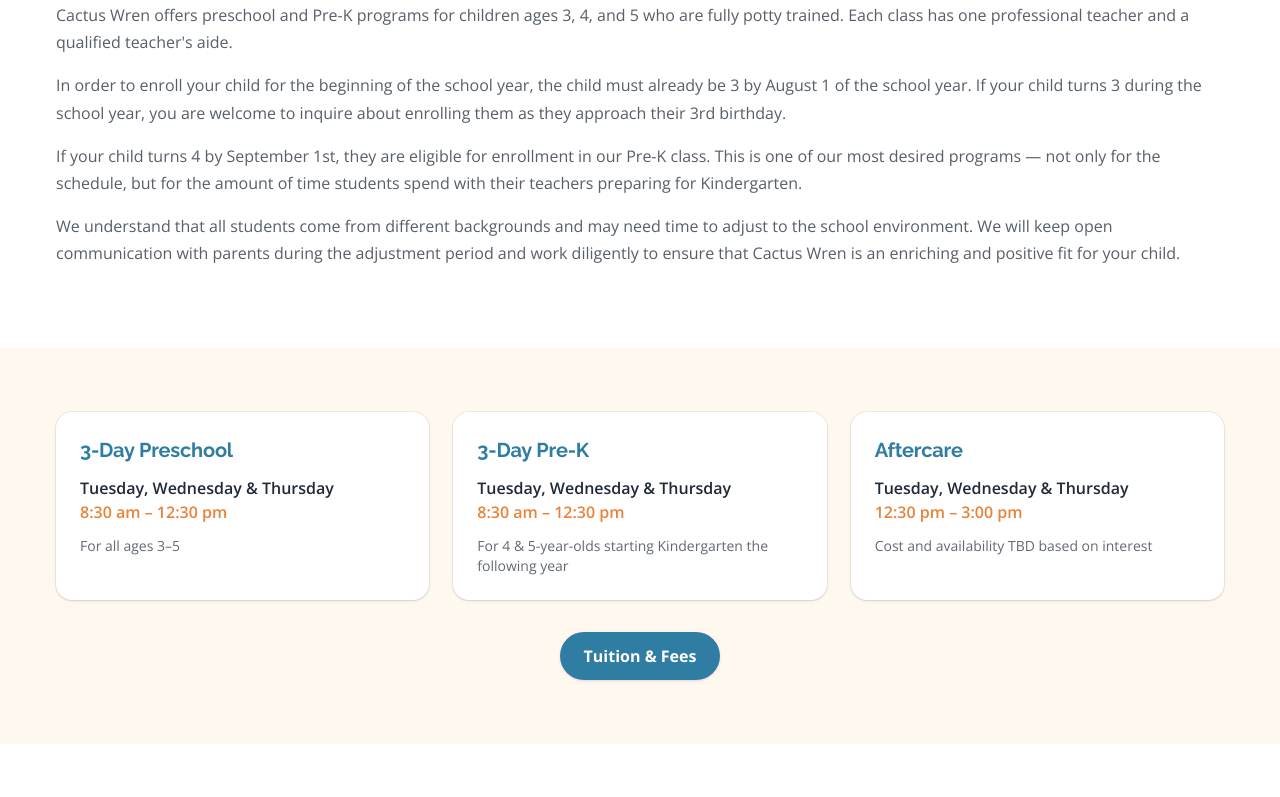
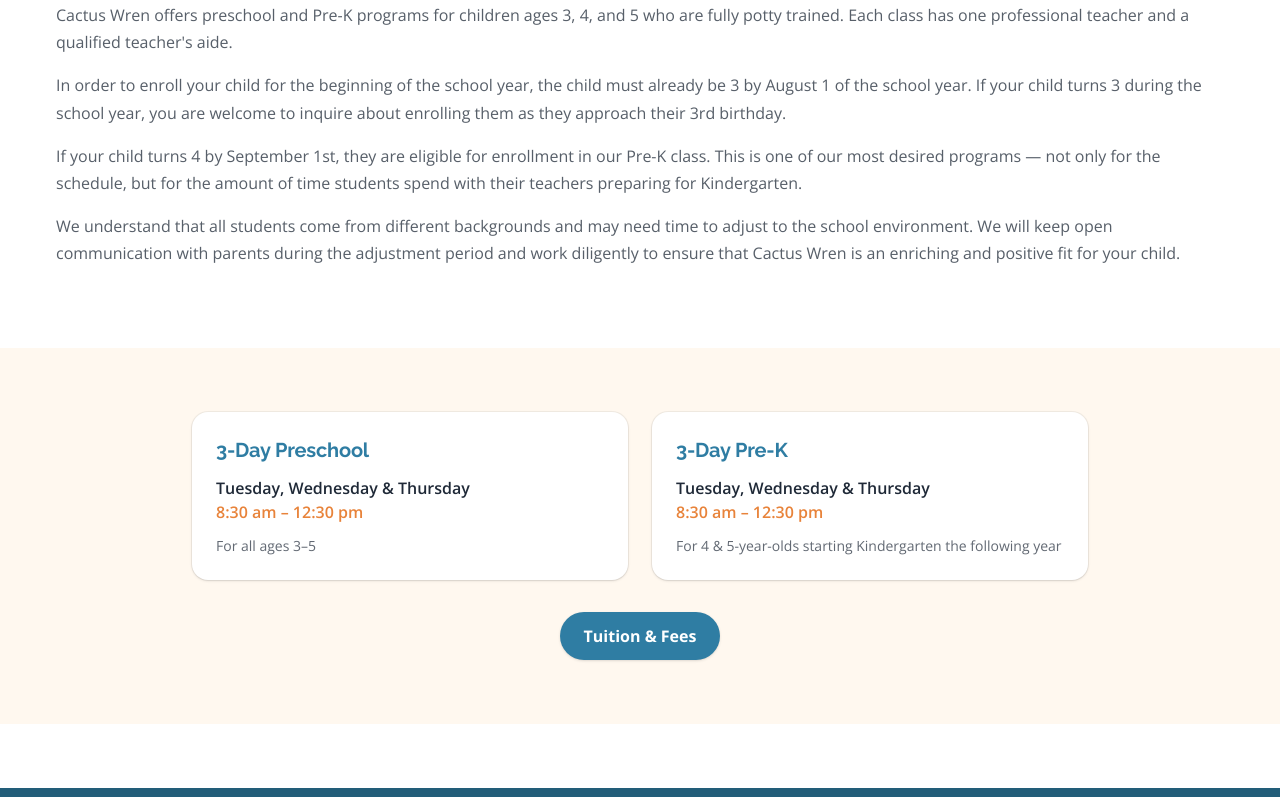
Before and after one commit to FreeForCharity/FFC-EX-cactuswrenpreschool.com, a Next.js app: page /class-schedules in a window 1280 px wide. Shown: the part 414-1211 px from the top of the page. Built offline with nearby package versions, Linux system fonts and the light colour scheme; a web font is replaced by a local one.

Commit message:
fix: remove aftercare from class schedules

```diff
--- a/src/app/class-schedules/page.tsx
+++ b/src/app/class-schedules/page.tsx
@@ -7,7 +7,7 @@
 export const metadata: Metadata = {
   title: 'Class Schedules',
   description:
-    'Cactus Wren offers 3-Day Preschool and 3-Day Pre-K programs for children ages 3 to 5, plus optional aftercare. Small class sizes with a teacher and aide in every class.',
+    'Cactus Wren offers 3-Day Preschool and 3-Day Pre-K programs for children ages 3 to 5. Small class sizes with a teacher and aide in every class.',
 }
 
 const classes = [
@@ -22,12 +22,6 @@
     days: 'Tuesday, Wednesday & Thursday',
     time: '8:30 am – 12:30 pm',
     note: 'For 4 & 5-year-olds starting Kindergarten the following year',
-  },
-  {
-    title: 'Aftercare',
-    days: 'Tuesday, Wednesday & Thursday',
-    time: '12:30 pm – 3:00 pm',
-    note: 'Cost and availability TBD based on interest',
   },
 ]
 
@@ -68,7 +62,7 @@
       </Section>
 
       <Section muted>
-        <div className="grid gap-6 md:grid-cols-3">
+        <div className="mx-auto grid max-w-4xl gap-6 md:grid-cols-2">
           {classes.map((c) => (
             <div key={c.title} className="rounded-2xl bg-paper p-6 shadow-sm ring-1 ring-black/5">
               <h3 className="cw-heading text-xl text-primary">{c.title}</h3>
```
